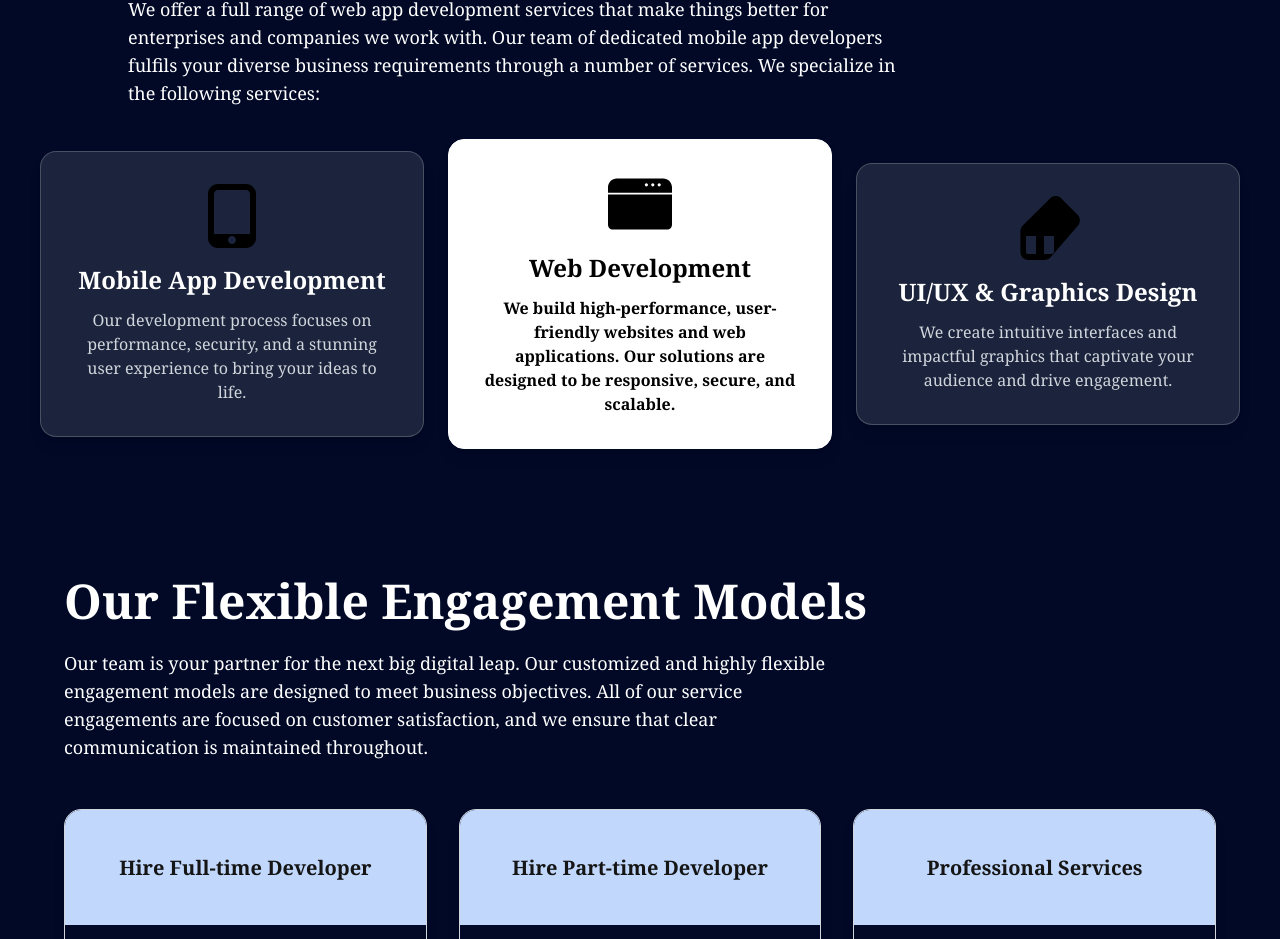
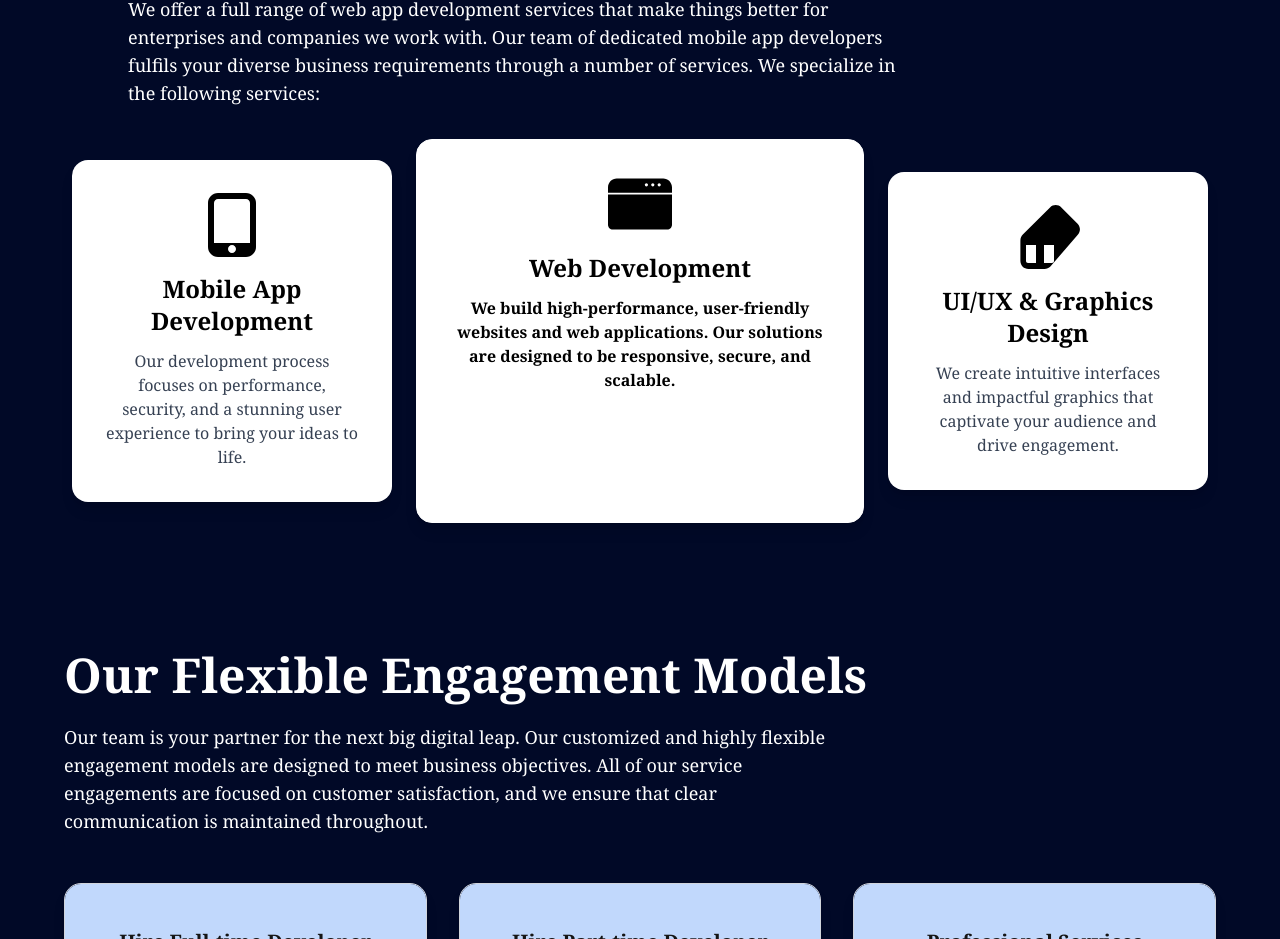
Before and after one commit to shivm166/Tecorneg, a React (Vite) app in the folder frontend/: page / in a window 1280 px wide. Shown: the part 4659-5598 px from the top of the page. Built offline with nearby package versions, Linux system fonts and the light colour scheme.

Commit message:
card size change

```diff
--- a/frontend/src/sections/Specialazations/Specialization.jsx
+++ b/frontend/src/sections/Specialazations/Specialization.jsx
@@ -91,7 +91,7 @@ const specializations = [
   },
 ];
 
-// ---- Component with New Animation ----
+// ---- Component ----
 const Specialization = () => {
   const [index, setIndex] = useState(0);
   const [direction, setDirection] = useState(0);
@@ -139,19 +139,17 @@ const Specialization = () => {
         exit="exit"
         custom={direction}
         transition={{ duration: 0.5, ease: "easeInOut" }}
-        className={`cursor-pointer w-full max-w-sm sm:max-w-md md:w-80 lg:w-96 p-6 sm:p-8 rounded-2xl shadow-lg border text-center ${active ? "bg-white text-black border-white" : "bg-gray-700/50 text-white border-white/20"
-          }`}
+        className={`cursor-pointer rounded-2xl shadow-lg border text-center p-6 sm:p-8
+          ${active
+            ? "bg-white text-black border-white h-96 w-96 sm:w-96 md:w-96 lg:w-[28rem]" // Center card bigger
+            : "bg-white text-black border-white/20 w-72 sm:w-80 md:w-80 lg:w-80"} // Prev/Next cards
+        `}
       >
         <div className="w-14 h-14 sm:w-16 sm:h-16 flex items-center justify-center mx-auto mb-4 text-black">
           <Icon className="w-full h-full" />
         </div>
-        <h3 className="text-lg sm:text-xl lg:text-2xl font-semibold mb-3">
-          {item.title}
-        </h3>
-        <p
-          className={`text-sm sm:text-base ${active ? "font-bold text-black" : "text-gray-300"
-            }`}
-        >
+        <h3 className="text-lg sm:text-xl lg:text-2xl font-semibold mb-3">{item.title}</h3>
+        <p className={`text-sm sm:text-base ${active ? "font-bold text-black" : "text-gray-700"}`}>
           {item.description}
         </p>
       </motion.div>
```
